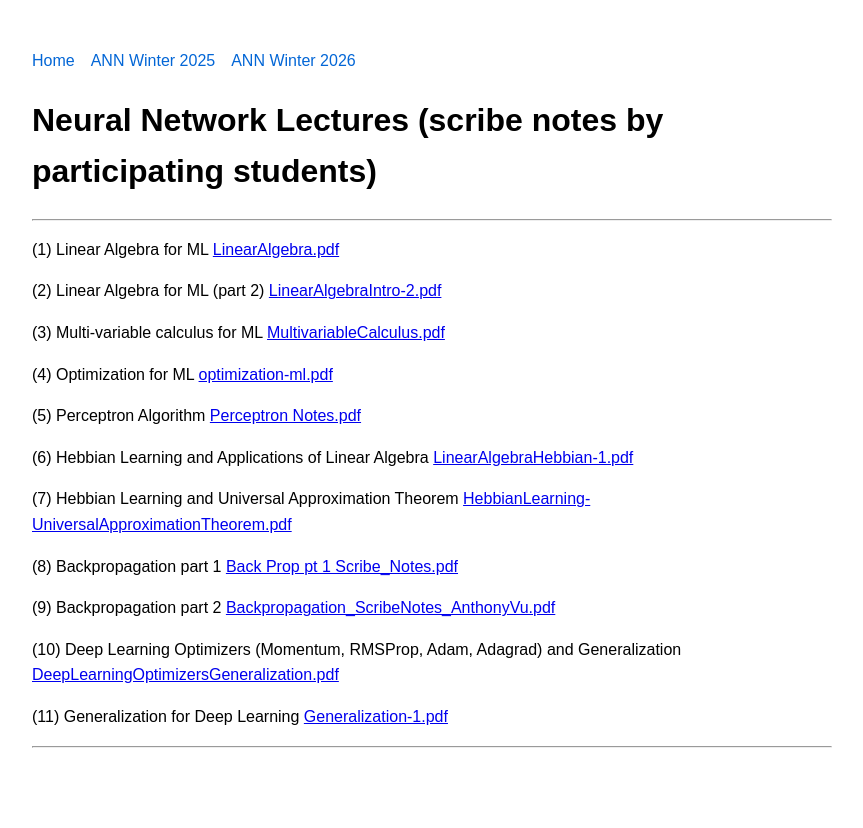
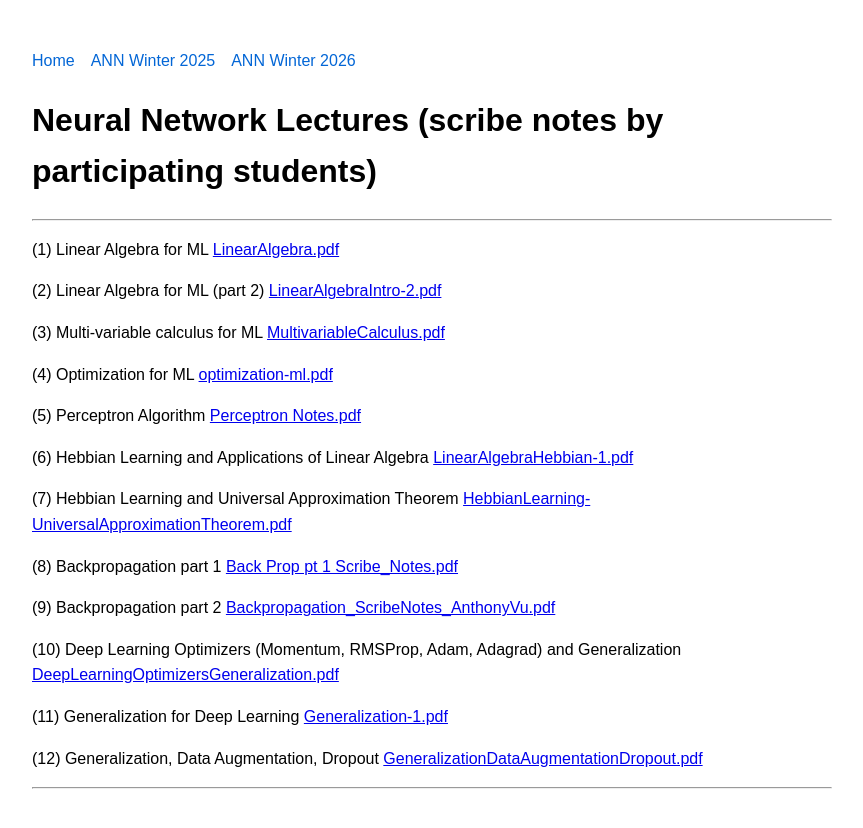
Before and after one commit to mrrahman1517/css485-ann-uwb-sp2025, a Jekyll site: the page built from winter2025/lectures.md, in a window 1280 px wide. Shown: the top 828 px of the page, without its empty margins (208-1071 px from the left). Built offline with Jekyll 4.4.1, drawn with Linux system fonts in a browser that asks for light colours; our own code applies the rules of GitHub Pages for plain Markdown files.

Commit message:
Update lectures.md

```diff
--- a/winter2025/lectures.md
+++ b/winter2025/lectures.md
@@ -22,6 +22,8 @@
 
 (11) Generalization for Deep Learning [Generalization-1.pdf](https://github.com/user-attachments/files/20746698/Generalization-1.pdf)
 
+(12) Generalization, Data Augmentation, Dropout [GeneralizationDataAugmentationDropout.pdf](https://github.com/user-attachments/files/20746703/GeneralizationDataAugmentationDropout.pdf)
+
 
 
 ---
```
